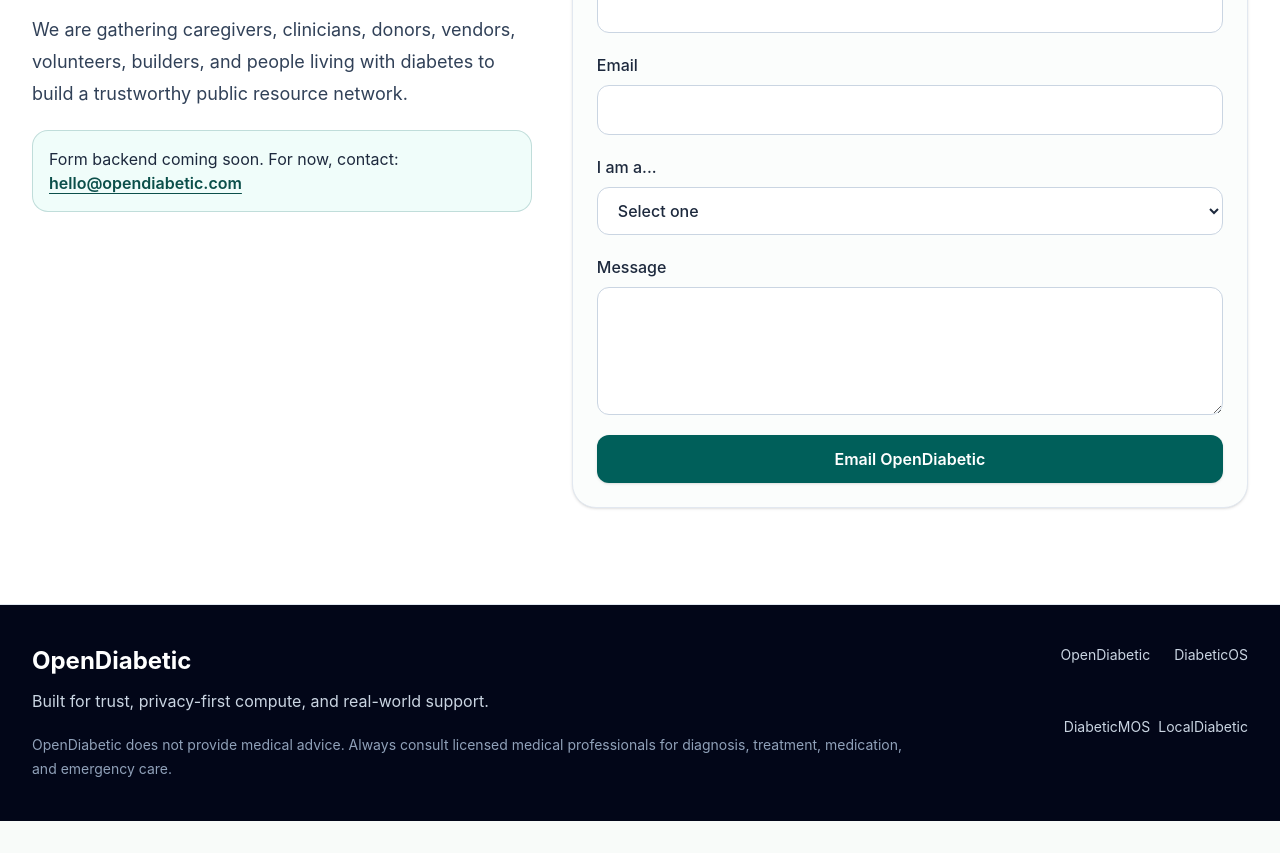
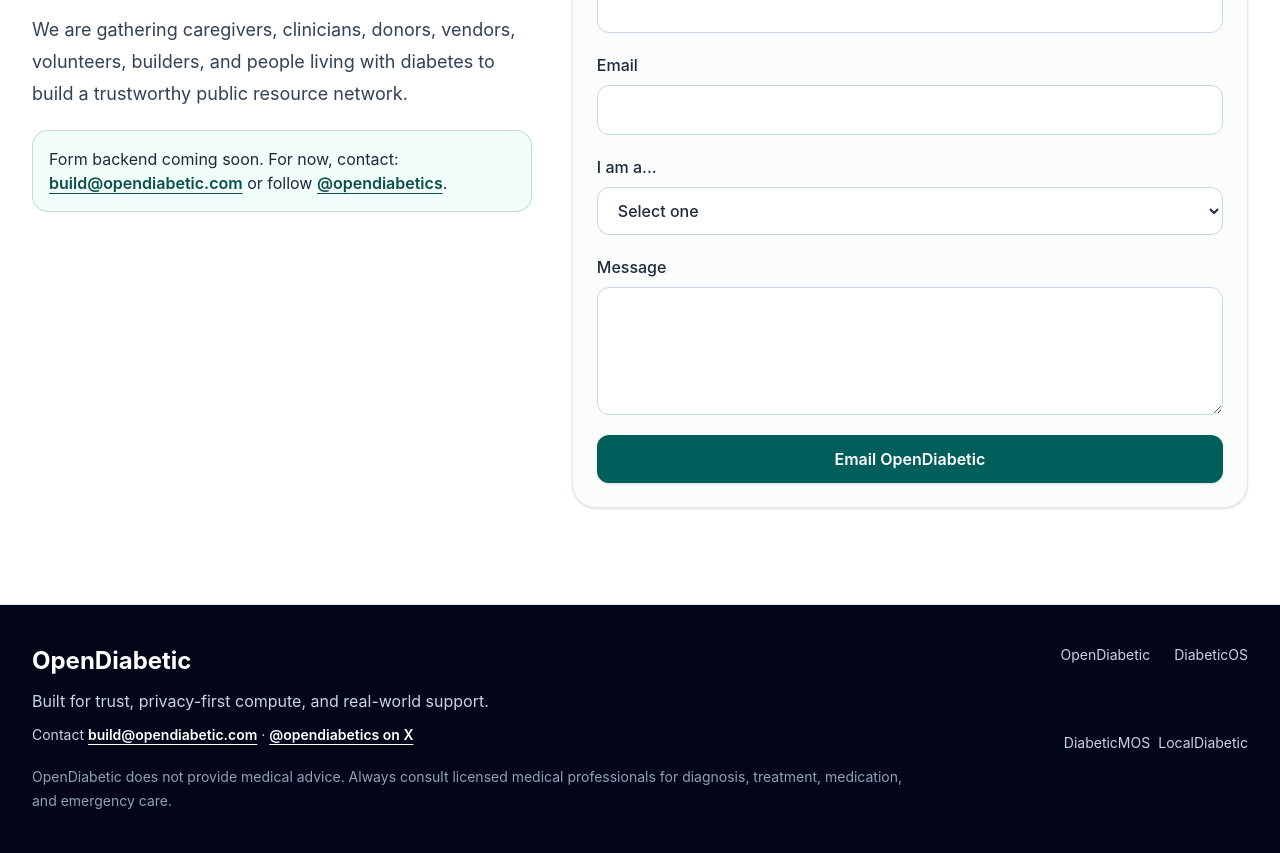
Before and after one commit to SudoSuOps/open-diabetic, a React (Vite) app: page / in a window 1280 px wide. Shown: the part 5160-6013 px from the top of the page. Before the commit the page ends 5981 px from the top, so only its background shows below. Built offline with nearby package versions, Linux system fonts and the light colour scheme.

Commit message:
Update OpenDiabetic contact channels

```diff
--- a/src/App.tsx
+++ b/src/App.tsx
@@ -202,7 +202,7 @@
               <p className="text-sm font-bold uppercase tracking-[0.18em] text-teal-700">Join the mission</p>
               <h2 className="mt-3 text-3xl font-bold tracking-tight text-slate-950 sm:text-4xl">Help shape OpenDiabetic.</h2>
               <p className="mt-4 text-lg leading-8 text-slate-700">We are gathering caregivers, clinicians, donors, vendors, volunteers, builders, and people living with diabetes to build a trustworthy public resource network.</p>
-              <p className="mt-5 rounded-2xl border border-teal-800/20 bg-teal-50 p-4 text-slate-800">Form backend coming soon. For now, contact: <a className="font-semibold text-teal-900 underline underline-offset-4" href="mailto:hello@opendiabetic.com">hello@opendiabetic.com</a></p>
+              <p className="mt-5 rounded-2xl border border-teal-800/20 bg-teal-50 p-4 text-slate-800">Form backend coming soon. For now, contact: <a className="font-semibold text-teal-900 underline underline-offset-4" href="mailto:build@opendiabetic.com">build@opendiabetic.com</a> or follow <a className="font-semibold text-teal-900 underline underline-offset-4" href="https://x.com/opendiabetics" target="_blank" rel="noreferrer">@opendiabetics</a>.</p>
             </div>
             <form className="rounded-3xl border border-slate-200 bg-[#fbfdfc] p-6 shadow-sm" aria-label="Interest form placeholder">
               <div className="grid gap-5">
@@ -210,7 +210,7 @@
                 <label className="grid gap-2 font-medium text-slate-800">Email<input className="rounded-xl border border-slate-300 bg-white px-4 py-3 text-base" type="email" name="email" autoComplete="email" /></label>
                 <label className="grid gap-2 font-medium text-slate-800">I am a...<select className="rounded-xl border border-slate-300 bg-white px-4 py-3 text-base" name="role" defaultValue=""><option value="" disabled>Select one</option><option>Person with diabetes</option><option>Caregiver/family</option><option>Clinician</option><option>Donor</option><option>Vendor</option><option>Volunteer</option><option>Builder</option></select></label>
                 <label className="grid gap-2 font-medium text-slate-800">Message<textarea className="min-h-32 rounded-xl border border-slate-300 bg-white px-4 py-3 text-base" name="message" /></label>
-                <a className="inline-flex items-center justify-center rounded-xl bg-teal-800 px-6 py-3 text-base font-semibold text-white shadow-sm transition hover:bg-teal-900" href="mailto:hello@opendiabetic.com?subject=OpenDiabetic%20interest">Email OpenDiabetic</a>
+                <a className="inline-flex items-center justify-center rounded-xl bg-teal-800 px-6 py-3 text-base font-semibold text-white shadow-sm transition hover:bg-teal-900" href="mailto:build@opendiabetic.com?subject=OpenDiabetic%20interest">Email OpenDiabetic</a>
               </div>
             </form>
           </div>
@@ -222,6 +222,7 @@
           <div>
             <h2 className="text-2xl font-bold">OpenDiabetic</h2>
             <p className="mt-3 max-w-2xl text-slate-300">Built for trust, privacy-first compute, and real-world support.</p>
+            <p className="mt-3 text-sm text-slate-300">Contact <a className="font-semibold text-white underline underline-offset-4" href="mailto:build@opendiabetic.com">build@opendiabetic.com</a> · <a className="font-semibold text-white underline underline-offset-4" href="https://x.com/opendiabetics" target="_blank" rel="noreferrer">@opendiabetics on X</a></p>
             <p className="mt-5 max-w-4xl text-sm leading-6 text-slate-400">OpenDiabetic does not provide medical advice. Always consult licensed medical professionals for diagnosis, treatment, medication, and emergency care.</p>
           </div>
           <div className="grid gap-2 text-sm text-slate-300 sm:grid-cols-2 md:text-right">
```
Also changed, not shown: 1 other file (tests, documents, lock files or other folders).
